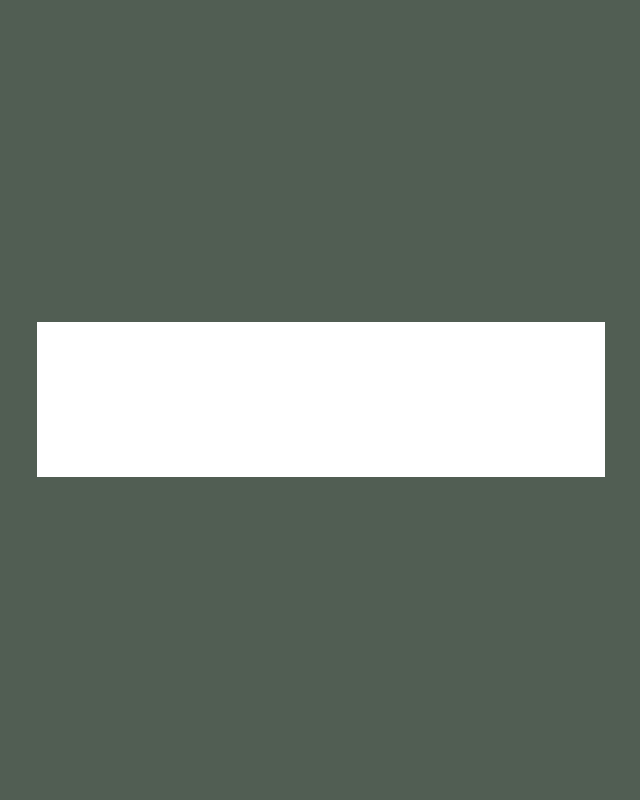
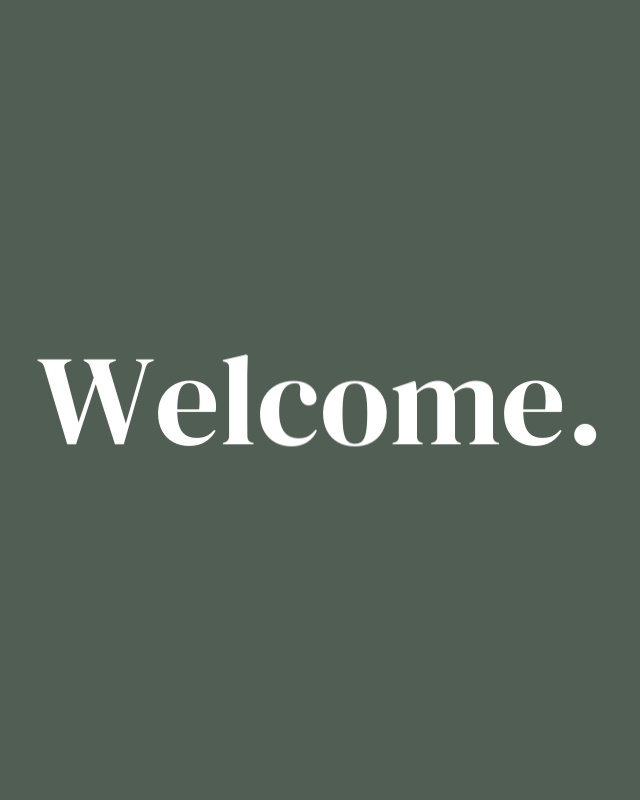
Before and after one commit to ehylam/erics-site, a Next.js app: page / in a window 1280 px wide. Shown: the top 800 px of the page, without its empty margins (319-959 px from the left). Built offline with nearby package versions, Linux system fonts and the light colour scheme.

Commit message:
Small updates and animation changes. TODO: Need to actually design my portfolio instead of tinkering around

```diff
--- a/components/Content.jsx
+++ b/components/Content.jsx
@@ -3,6 +3,7 @@
 const Content = (props) => {
   return (
     <section className="content_block">
+      <h2>{props.heading}</h2>
       <p>{props.content}</p>
     </section>
    );
--- a/components/Hero.jsx
+++ b/components/Hero.jsx
@@ -33,28 +33,56 @@
     // setLoaded(true);
 
 
-    const heroTl = gsap.timeline();
+    const heroLightTl = gsap.timeline();
+    // const heroGreenTl = gsap.timeline({ paused: true });
 
 
-    heroTl.to('.hero__heading div:first-child span', {
+    heroLightTl.to('.hero__heading .light--first span', {
       y: '0%',
       opacity: 1,
-      stagger: 0.18
-    }).to('.hero__heading div:last-child span', {
+      stagger: 0.18,
+      onStart: function() {
+        gsap.set('.hero__heading .light', { zIndex: 2 });
+        gsap.set('.hero__heading .green', { zIndex: 1 });
+      }
+    }).to('.hero__heading .light--second span', {
       y: '0%',
       opacity: 1,
-      stagger: 0.18
-    },0).to('.hero__heading span', {
-      scale: 200,
-      duration: 2,
-      delay: 2
-    }).to('.hero__heading div', {
-      backgroundColor: '#fff',
-    });
+      stagger: -0.18
+    },0)
+    // .to('.hero__heading .light span', {
+    //   scale: 200,
+    //   duration: 2,
+    //   delay: 2,
+    //   // onComplete: function() {
+    //   //   heroGreenTl.play();
+    //   // }
+    // });
+
+    // heroGreenTl.to('.hero__heading .green--first span', {
+    //   y: '0%',
+    //   opacity: 1,
+    //   stagger: 0.18,
+    //   onStart: function() {
+    //     gsap.set('.hero__heading .green', { zIndex: 2 });
+    //     gsap.set('.hero__heading .light', { zIndex: 1 });
+    //   }
+    // }).to('.hero__heading .green--second span', {
+    //   y: '0%',
+    //   opacity: 1,
+    //   stagger: -0.18
+    // },0).to('.hero__heading .green span', {
+    //   scale: 200,
+    //   duration: 2,
+    //   delay: 2,
+    //   onComplete: function() {
+    //     heroLightTl.time(0).play();
+    //   }
+    // });
 
     // TODO: Turn the hero heading into a 'infinite' animation
 
-    heroTl.play();
+    heroLightTl.play();
   },[]);
 
 
@@ -64,18 +92,18 @@
       <div className="hero__wrapper">
         <h5 className="hero__subheading"></h5>
         <h1 className="hero__heading">
-          <div className="light">
+          <div className="light light--first">
             {handleSplitHeading(props.heading, 1)}
           </div>
-          <div className="light">
+          <div className="light light--second">
             {handleSplitHeading(props.heading, 2)}
           </div>
-          <div className="dark">
+          {/* <div className="green green--first">
             {handleSplitHeading(props.heading, 1)}
           </div>
-          <div className="dark">
+          <div className="green green--second">
             {handleSplitHeading(props.heading, 2)}
-          </div>
+          </div> */}
         </h1>
       </div>
     </section>
--- a/lib/styles/_typography.scss
+++ b/lib/styles/_typography.scss
@@ -1,24 +1,44 @@
 @import url('https://fonts.googleapis.com/css2?family=DM+Serif+Display:ital@0;1&family=Poppins&display=swap');
 
-$serif_font: 'DM Serif Display', serif;
-$sans_serif_font: 'Poppins', sans-serif;
+$serif-font: 'DM Serif Display', serif;
+$sans-serif-font: 'Poppins', sans-serif;
 
 body {
-  font-family: $sans_serif_font;
+  font-family: $sans-serif-font;
 }
 
 h1 {
-  font-family: $serif_font;
+  font-family: $serif-font;
   line-height: 1.2;
-  font-size: 10vw;
+  font-size: 60px;
+
+  @media (min-width: 768px) {
+    font-size: 70px;
+  }
+
+  @media (min-width: 1024px) {
+    font-size: 10vw;
+  }
+}
+
+h2 {
+  font-size: 32px;
+  line-height: 40px;
+  font-family: $serif-font;
+  margin-bottom: 15px;
+
+  @media (min-width: 1024px) {
+    font-size: 45px;
+    line-height: 52px;
+    margin-bottom: 30px;
+  }
 }
 
 p {
-  font-family: $serif_font;
-  font-size: 24px;
+  font-family: $sans-serif-font;
+  font-size: 16px;
   line-height: 1.2;
 
   @media (min-width: 768px) {
-    font-size: 26px;
   }
 }
--- a/lib/styles/components/Content.scss
+++ b/lib/styles/components/Content.scss
@@ -1,5 +1,7 @@
 .content_block {
   padding: 30px 20px;
+  max-width: 720px;
+  margin: 0 auto;
 
   @media (min-width: 1024px) {
     padding: 60px;
--- a/lib/styles/components/Hero.scss
+++ b/lib/styles/components/Hero.scss
@@ -42,18 +42,28 @@
     position: relative;
     display: flex;
     overflow: hidden;
+    white-space: nowrap;
+    cursor: default;
 
     div {
       position: relative;
 
       &.light {
         opacity: 1;
+        z-index: 1;
       }
-      &.dark {
+
+      &.green {
         position: absolute;
         top: 0;
-        opacity: 0;
+        // opacity: 0;
         left: 0;
+        z-index: 2;
+
+        span {
+          transform: translate3d(0,100%,0);
+          color: $green;
+        }
 
         &:last-child {
           left: 50%;
@@ -63,7 +73,7 @@
       &:first-child {
         span {
           // transform: translate3d(0,100%,0);
-          transform: translate(0%, 100%);
+          // transform: translate(0%, 100%);
         }
       }
 
@@ -79,7 +89,7 @@
         position: relative;
         transition: all 1s ease;
         transform: translate3d(0,-100%,0);
-        will-change: transf orm;
+        will-change: transform;
         opacity: 0;
       }
     }
--- a/pages/index.js
+++ b/pages/index.js
@@ -21,7 +21,7 @@
 
       <div className="scrollable">
         <Hero heading="Welcome." />
-        <Content content="lorem ipsum dolor amet" />
+        <Content heading=" Lorem ipsum" content="Lorem ipsum dolor sit amet, consectetur adipiscing elit, sed do eiusmod tempor incididunt ut labore et dolore magna aliqua. Ut enim ad minim veniam, quis nostrud exercitation ullamco laboris nisi ut aliquip ex ea commodo consequat. Duis aute irure dolor in reprehenderit in voluptate velit esse cillum dolore eu fugiat nulla pariatur. Excepteur sint occaecat cupidatat non proident, sunt in culpa qui officia deserunt mollit anim id est laborum." />
         <Footer text="Hello, this is my website that I finish before the end of this year (2022). Please do enjoy the jank construction that is being conducting in this site!"/>
       </div>
 
```
